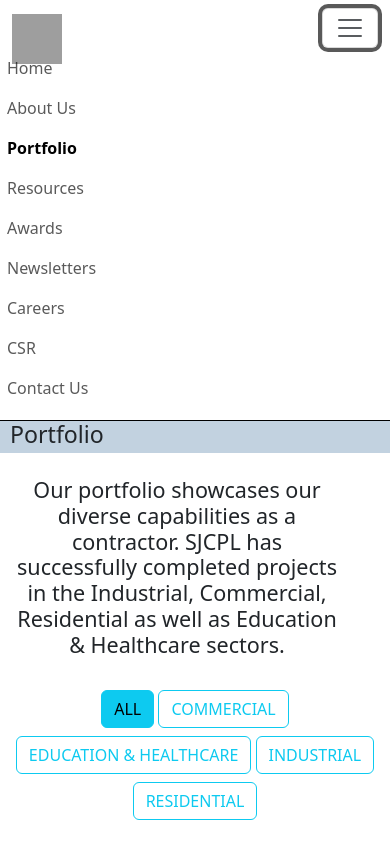
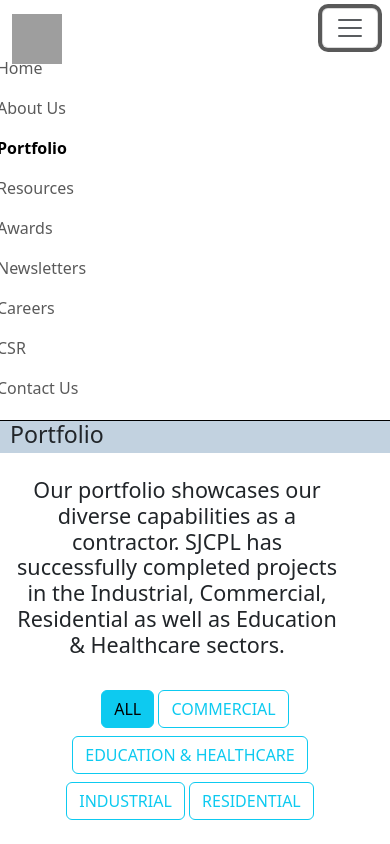
Before and after one commit to sarthakjoshi20/sjconstruction, a website: page Portfolio.html in a window 390 px wide. Both pictures are taken after a click on the button "Toggle navigation". Shown: the top 844 px of the page. Drawn offline with nearby package versions, Linux system fonts and the light colour scheme; grey boxes are pictures that could not be loaded.

Commit message:
Update style.css

```diff
--- a/style.css
+++ b/style.css
@@ -39,6 +39,9 @@
     font-size: 60px;
 }
 @media(max-width:650px){
+    .nav_margin{
+        margin-left: 0px;
+    }
     .navdisp{
         display:none;
     }
@@ -49,7 +52,7 @@
     }
     .nav_margin{
         margin: 0px;
-        margin-left:-315px;
+        margin-left:-325px;
         padding: 0px;
     }
     .pt-50{
@@ -61,7 +64,6 @@
     .nav-item:hover a{
         color: skyblue;
     }
-
     .slider-caption{
         height: 100%;
         width: 30%;
@@ -89,6 +91,13 @@
         height: auto;
         text-align: justify;
         font-weight: lighter;
+    }
+    .btnexo{
+        margin-right: 45px;
+        margin-left: 35px;
+    }
+    .btnexo1{
+        margin-left: -10px;
     }
     .iframe_vid{
         height: 150%;
```
